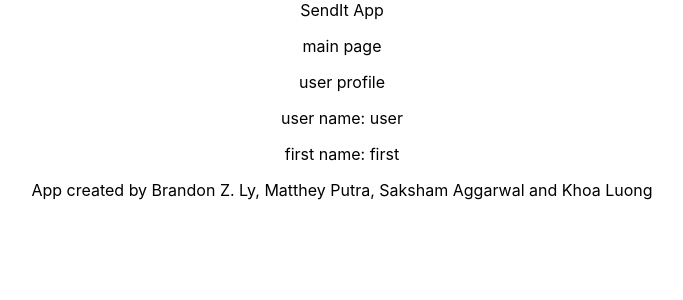
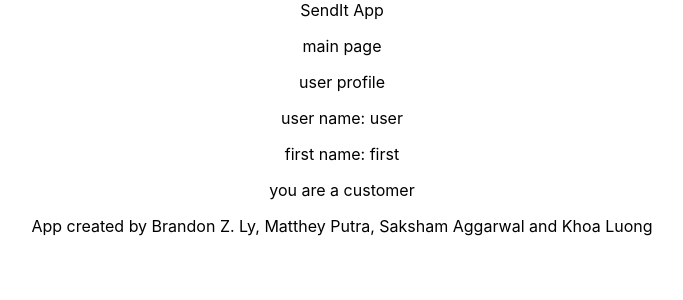
Before and after one commit to matthewputra/SendIt, a React (Create React App) app in the folder client/: page / in a window 1280 px wide. Shown: the top 300 px of the page, without its empty margins (298-981 px from the left). Built offline with nearby package versions, Linux system fonts and the light colour scheme.

Commit message:
more client stuff

```diff
--- a/client/src/App.js
+++ b/client/src/App.js
@@ -9,7 +9,8 @@ import Auth from './Auth/Auth'
 const EXAMPLE_USER = {
   userName: "user",
   firstName: "first",
-  lastName: "last"
+  lastName: "last",
+  userType: "customer"
 }
 
 function App() {
--- a/client/src/Main/Main.js
+++ b/client/src/Main/Main.js
@@ -28,6 +28,7 @@ function UserProfile(props) {
             <p>user profile</p>
             <p>user name: {props.user.userName}</p>
             <p>first name: {props.user.firstName}</p>
+            <p>you are a {props.user.userType}</p>
         </>
     );
 }
```
Also changed, not shown: 1 other file (tests, documents, lock files or other folders).
